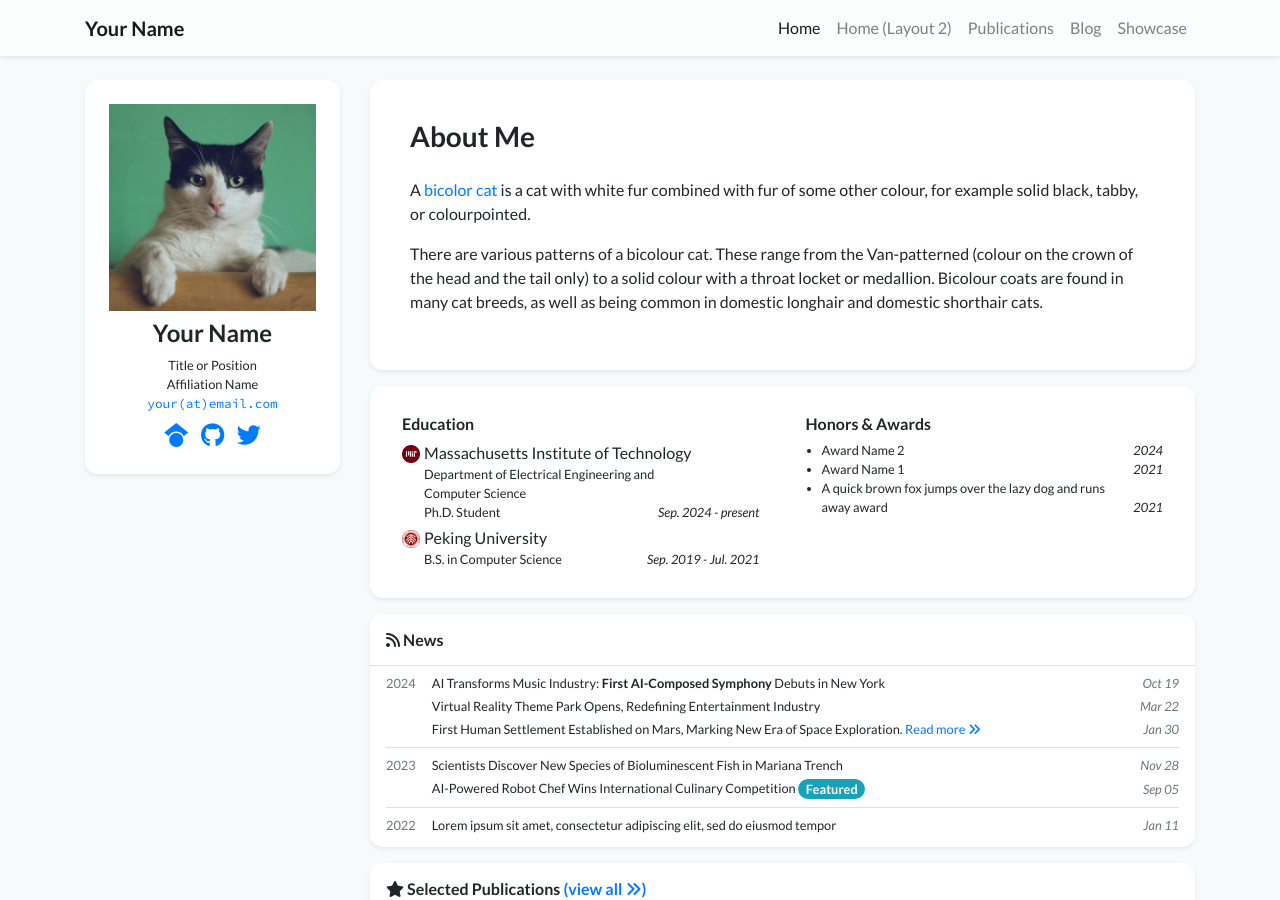
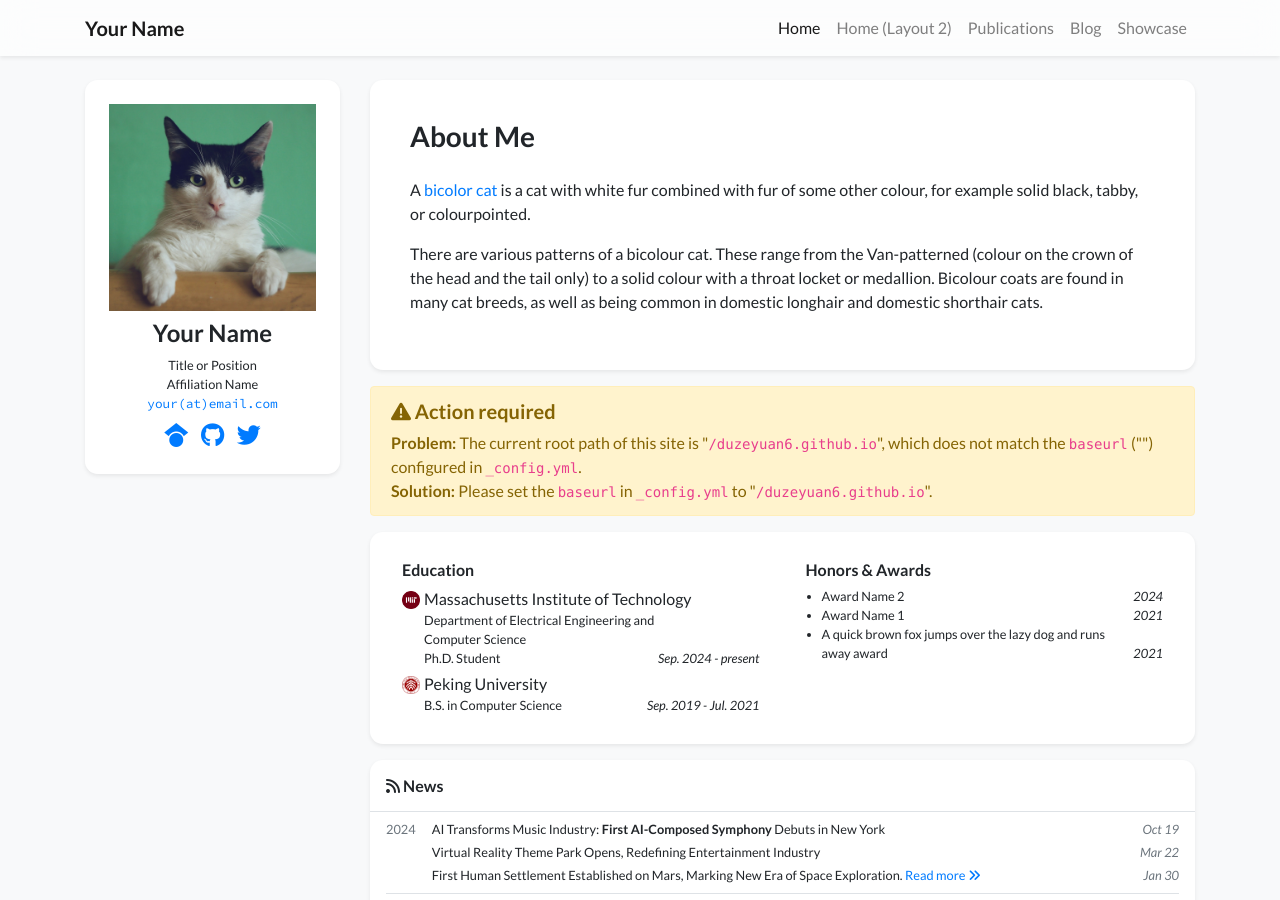
Before and after one commit to duzeyuan6/duzeyuan6.github.io, a Jekyll site: the page built from index.html, in a window 1280 px wide and 900 px high. Built offline with Jekyll 4.4.1, drawn with Linux system fonts in a browser that asks for light colours; nearby versions of some CDN libraries; a style sheet for code colours, icons or effects is not loaded; some of the changed lines change nothing that is shown.

Commit message:
Update _config.yml

```diff
--- a/_config.yml
+++ b/_config.yml
@@ -13,9 +13,9 @@
 # you will see them accessed via {{ site.title }}, {{ site.email }}, and so on.
 # You can create any custom variable you would like, and they will be accessible
 # in the templates via {{ site.myvariable }}.
-baseurl: "/academic-homepage" # the subpath of your site, e.g. /blog
+baseurl: "" # the subpath of your site, e.g. /blog
 
-# Build settings
+# Build setting
 markdown: kramdown
 plugins:
   - jekyll-email-protect
```
